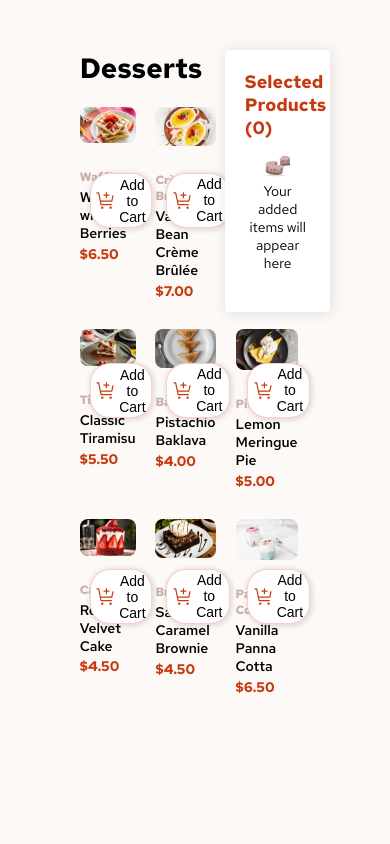
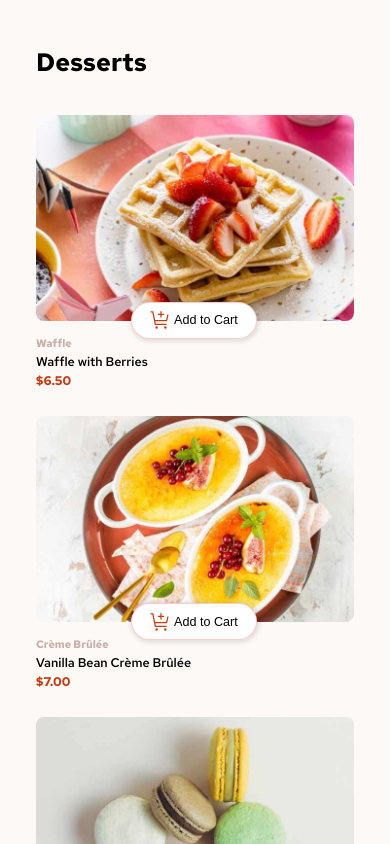
Before and after one commit to J-Sadiq/Product-List, a React (Vite) app: page / in a window 390 px wide. Shown: the top 844 px of the page. Built offline with nearby package versions, Linux system fonts and the light colour scheme.

Commit message:
Make it fully responsive

```diff
--- a/src/components/Product.jsx
+++ b/src/components/Product.jsx
@@ -40,16 +40,12 @@ export default function Product({
 
   return (
     <div className="cart">
+      <div className="pic-add-btn">
         <picture className="product-img">
           <source media="(max-width: 500px)" srcSet={img.mobile} />
           <source media="(max-width: 800px)" srcSet={img.tablet} />
           <img className="product-img" src={img.desktop} alt={name} />
         </picture>
-
-      <h3 className="product-title">{category}</h3>
-      <p className="product-des">{name}</p>
-      <p className="product-price">${price.toFixed(2)}</p>
-
         {isAdded && quantity !== 0 ? (
           <button className="add-btn added-btn">
             <span onClick={decrement}>
@@ -85,5 +81,10 @@ export default function Product({
           </button>
         )}
       </div>
+
+      <h3 className="product-title">{category}</h3>
+      <p className="product-des">{name}</p>
+      <p className="product-price">${price.toFixed(2)}</p>
+    </div>
   );
 }
--- a/src/index.css
+++ b/src/index.css
@@ -80,19 +80,23 @@ main {
   color: var(--Red);
 }
 
+.pic-add-btn {
+  position: relative;
+}
+
 .add-btn {
   position: absolute;
   display: flex;
   align-items: center;
   border: 1px solid rgba(255, 0, 0, 0.2);
   border-radius: 20px;
-  padding: 4% 10%;
+  padding: 1rem 2rem;
   gap: 0.3rem;
   background-color: white;
   box-shadow: 1px 1px 4px 2px rgba(0, 0, 0, 0.1);
-  bottom: 7.2rem;
+  bottom: 0rem;
   text-align: center;
-  left: 18%;
+  left: 20%;
   transition: all ease 0.2s;
 }
 
--- a/src/main.jsx
+++ b/src/main.jsx
@@ -1,6 +1,7 @@
 import { StrictMode } from "react";
 import { createRoot } from "react-dom/client";
 import "./index.css";
+import "./responsive.css";
 import App from "./App.jsx";
 
 createRoot(document.getElementById("root")).render(<App />);
--- /dev/null
+++ b/src/responsive.css
@@ -0,0 +1,136 @@
+@media (max-width: 1160px) {
+  html {
+    font-size: 56.25%;
+  }
+  .add-btn {
+    left: 22%;
+    padding: 0.8rem 1.6rem;
+  }
+  .add-btn img {
+    width: 1.6rem;
+  }
+  .add-btn span {
+    font-size: 1.2rem;
+  }
+}
+
+@media (max-width: 980px) {
+  .add-btn {
+    left: 18%;
+  }
+}
+
+@media (max-width: 900px) {
+  html {
+    font-size: 50%;
+  }
+}
+
+@media (max-width: 794px) {
+  .add-btn {
+    left: 15%;
+  }
+}
+
+@media (max-width: 740px) {
+  .carts-section {
+    display: grid;
+    grid-template-columns: repeat(2, 1fr);
+    gap: 3rem 2rem;
+  }
+  html {
+    font-size: 50%;
+  }
+  .add-btn {
+    left: 18%;
+  }
+  .add-btn img {
+    width: 2rem;
+  }
+  .add-btn span {
+    font-size: 1.6rem;
+  }
+}
+
+@media (max-width: 632px) {
+  html {
+    font-size: 43.75%;
+  }
+  .add-btn {
+    left: 20%;
+  }
+  .add-btn img {
+    width: 1.8rem;
+  }
+  .add-btn span {
+    font-size: 1.4rem;
+  }
+}
+
+@media (max-width: 500px) {
+  html {
+    font-size: 56.25%;
+  }
+  .add-btn {
+    left: 35%;
+    padding: 1rem 2.5rem;
+    bottom: -0.6rem;
+  }
+  .add-btn img {
+    width: 24%;
+  }
+  .add-btn span {
+    font-size: 1.4rem;
+  }
+
+  .products-list {
+    gap: 4rem;
+    width: 100%;
+  }
+
+  .carts-section {
+    display: grid;
+    grid-template-columns: 1fr;
+    gap: 3rem 2rem;
+  }
+  main {
+    display: flex;
+    flex-direction: column;
+    align-items: center;
+    margin: 5rem 4rem;
+  }
+
+  .order-box {
+    position: relative;
+    width: 100%;
+    margin-left: 12rem;
+  }
+  .added-btn {
+    left: 20%;
+  }
+}
+
+@media (max-width: 420px) {
+  .add-btn {
+    left: 30%;
+    padding: 0.8rem 2rem;
+    bottom: -0.6rem;
+  }
+  .add-btn img {
+    width: 24%;
+  }
+  .add-btn span {
+    font-size: 1.4rem;
+  }
+
+  .order-confirm {
+    width: 34rem;
+    margin-top: 5rem;
+    overflow-y: auto;
+    max-height: 80vh;
+  }
+
+  .added-btn {
+    left: 20%;
+  }
+}
```
Lines whose indentation alone changed are shown as unchanged.
